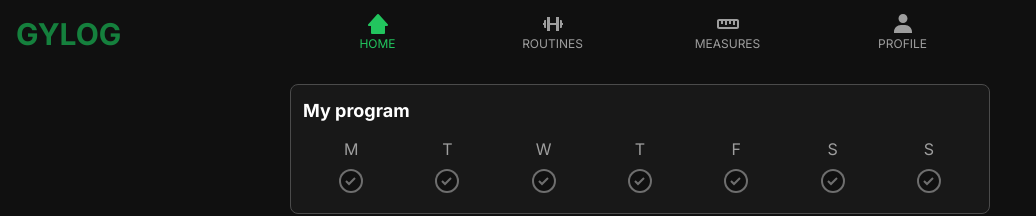
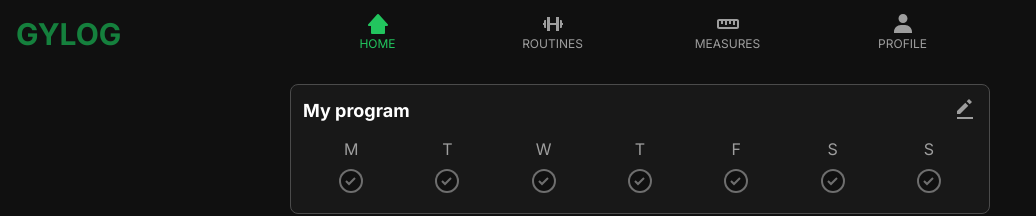
Before and after one commit to fabrizio411/gylog, a Next.js app: page / in a window 1280 px wide. Shown: the top 216 px of the page, without its empty margins (0-1036 px from the left). Built offline with nearby package versions, Linux system fonts and the light colour scheme.

Commit message:
Update: Program card

```diff
--- a/components/cards/ProgramCard.tsx
+++ b/components/cards/ProgramCard.tsx
@@ -1,11 +1,17 @@
 import Link from 'next/link'
+import EditIcon from '../icons/EditIcon'
 
 const ProgramCard = () => {
   const days = ['m', 't', 'w', 't', 'f', 's', 's']
 
   return (
     <Link href='/program' className=' group block bg-dark-2 border border-dark-border hover:border-green-700 p-3 pb-5 rounded-lg w-11/12 sm:w-full'>
-      <h2 className='text-light-1 sm:text-lg font-bold mb-3'>My program</h2>
+      <div className='flex justify-between'>
+        <h2 className='text-light-1 sm:text-lg font-bold mb-3'>My program</h2>
+        <div>
+          <EditIcon className='fill-light-2 group-hover:fill-light-1' />
+        </div>
+      </div>
       <div className='flex justify-around w-full'>
         {days.map((day, i) => (
           <div key={i} className='flex flex-col items-center gap-2'>
--- /dev/null
+++ b/components/icons/EditIcon.tsx
@@ -0,0 +1,7 @@
+const EditIcon = ({ className }: { className?: string }) => {
+  return (
+    <svg className={className} xmlns='http://www.w3.org/2000/svg' width='24' height='24' viewBox='0 0 24 24'><path d='m16 2.012 3 3L16.713 7.3l-3-3zM4 14v3h3l8.299-8.287-3-3zm0 6h16v2H4z'></path></svg>
+  )
+}
+
+export default EditIcon
```
Also changed, not shown: 1 other file (tests, documents, lock files or other folders).
